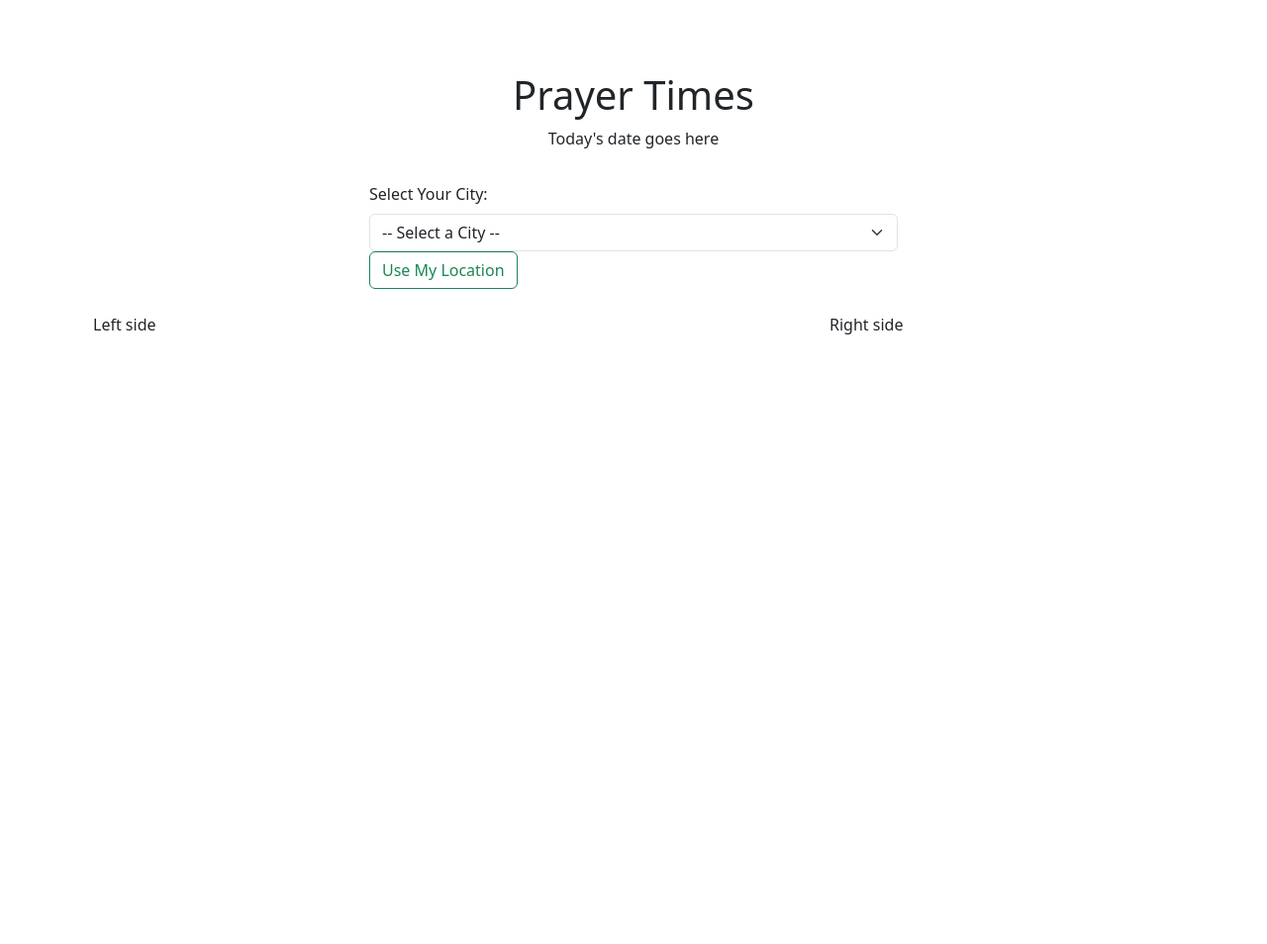
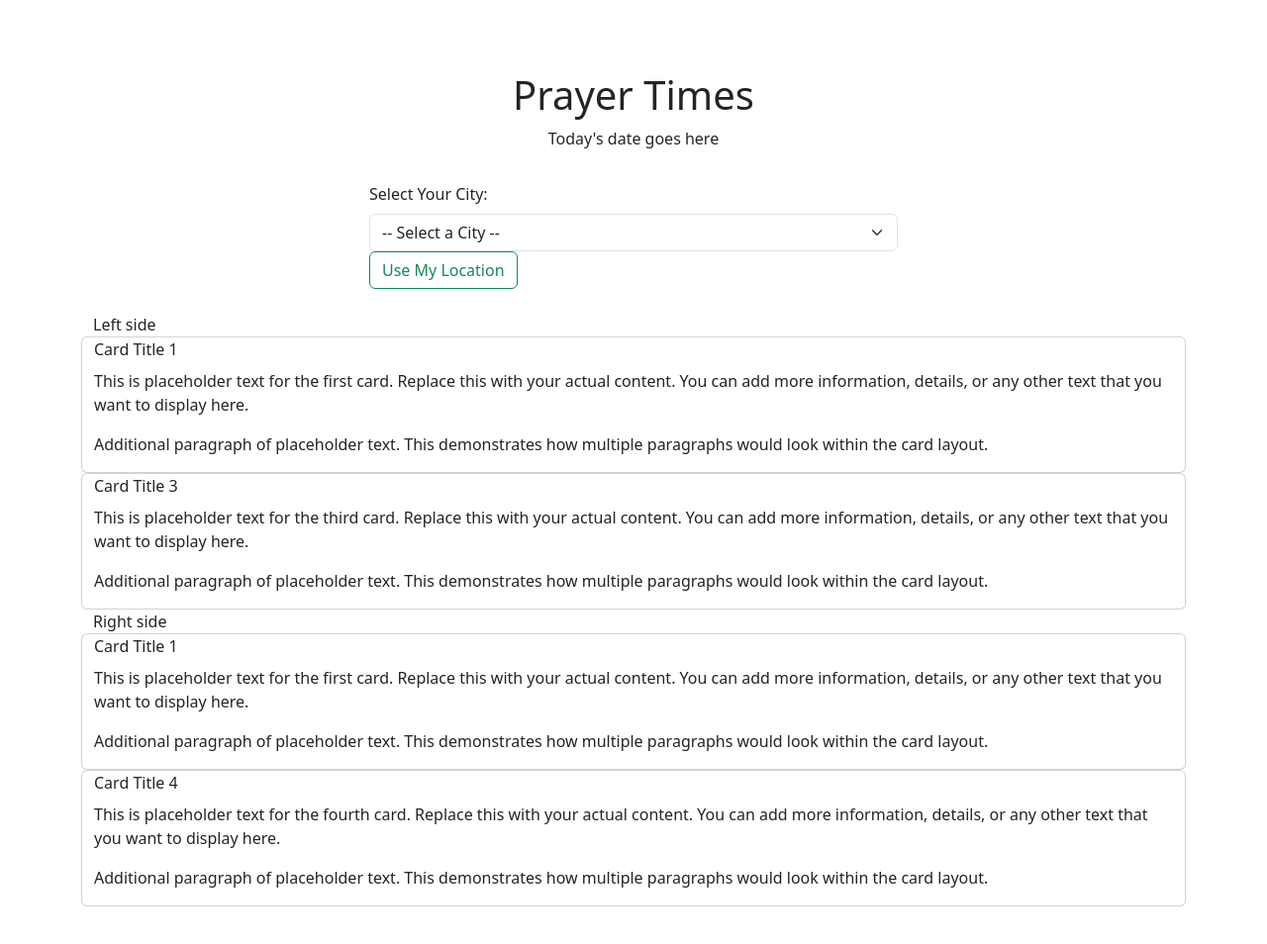
Before and after one commit to zaidmian/MIST2025, a plain HTML site: page web/index.html in a window 1280 px wide. Shown: the whole page at 99% size. Before the commit the page ends 800 px from the top, so only its background shows below. Drawn offline with nearby package versions, Linux system fonts and the light colour scheme.

Commit message:
index.html
i added two cards on both the  right and left sde

```diff
--- a/web/index.html
+++ b/web/index.html
@@ -37,7 +37,57 @@
 
     <div class="row">
       <div class="col-lg-8">Left side</div>
+
+       <div class="card">
+                <div class="card-content">
+                    <div class="card-title">Card Title 1</div>
+                    <div class="card-text">
+                        <p>This is placeholder text for the first card. Replace this with your actual content.
+                        You can add more information, details, or any other text that you want to display here.</p>
+                        <p>Additional paragraph of placeholder text. This demonstrates how multiple paragraphs
+                        would look within the card layout.</p>
+                    </div>
+                </div>
+            </div>
+              <div class="card">
+                <div class="card-content">
+                    <div class="card-title">Card Title 3</div>
+                    <div class="card-text">
+                        <p>This is placeholder text for the third card. Replace this with your actual content.
+                        You can add more information, details, or any other text that you want to display here.</p>
+                        <p>Additional paragraph of placeholder text. This demonstrates how multiple paragraphs
+                        would look within the card layout.</p>
+                    </div>
+                </div>
+            </div>
       <div class="col-lg-4">Right side</div>
+
+      <div class="card">
+                <div class="card-content">
+                    <div class="card-title">Card Title 1</div>
+                    <div class="card-text">
+                        <p>This is placeholder text for the first card. Replace this with your actual content.
+                        You can add more information, details, or any other text that you want to display here.</p>
+                        <p>Additional paragraph of placeholder text. This demonstrates how multiple paragraphs
+                        would look within the card layout.</p>
+                    </div>
+                </div>
+            </div>
+       <div class="card">
+                <div class="card-content">
+                    <div class="card-title">Card Title 4</div>
+                    <div class="card-text">
+                        <p>This is placeholder text for the fourth card. Replace this with your actual content.
+                        You can add more information, details, or any other text that you want to display here.</p>
+                        <p>Additional paragraph of placeholder text. This demonstrates how multiple paragraphs
+                        would look within the card layout.</p>
+                    </div>
+                </div>
+            </div>
+        </div>
+    </div>
+</body>
+</html>
     </div>
   </div>
 
```
